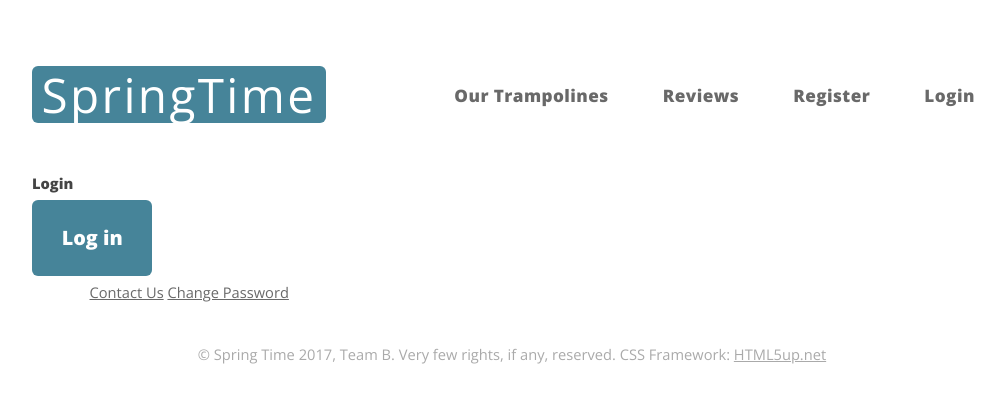
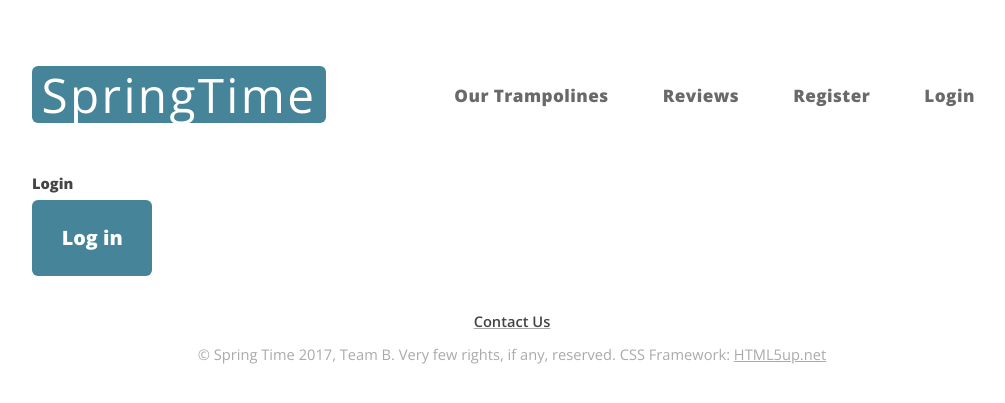
Before and after one commit to aaanneli/springtime, a Django app: page /springtime/login/ in a window 1280 px wide. Shown: the top 403 px of the page, without its empty margins (128-1133 px from the left). Run offline with Django 3.2, Linux system fonts and the light colour scheme; some libraries are stand-ins or nearby versions.

Commit message:
Moved Contact Us / Change Password to footer, Change Password only displays for authenticated users.

```diff
--- a/springtimeproject/templates/springtime/main.html
+++ b/springtimeproject/templates/springtime/main.html
@@ -57,11 +57,14 @@
                 <div class="2u">
                 </div>
                 <div class="8u">
-                <div>
-                     <a href="{% url 'contact_us' %}">Contact Us</a>
-                     <a href="{% url 'auth_password_change' %}">Change Password</a>
+                    <div id="copyright">
+                                        <div>
+                     <a class="footLinks" href="{% url 'contact_us' %}"><strong>Contact Us</strong></a>
+                                            	{% if user.is_authenticated %}
+                                            <span>&nbsp; &nbsp;</span>
+                     <a class="footLinks" href="{% url 'auth_password_change' %}"><strong>Change Password</strong></a>
+                                            {% endif %}
                 </div>
-                    <div id="copyright">
                         &copy; Spring Time 2017, Team B. Very few rights, if any, reserved. CSS Framework: <a href="https://html5up.net/license">HTML5up.net</a>
                     </div>
                 </div>
```
